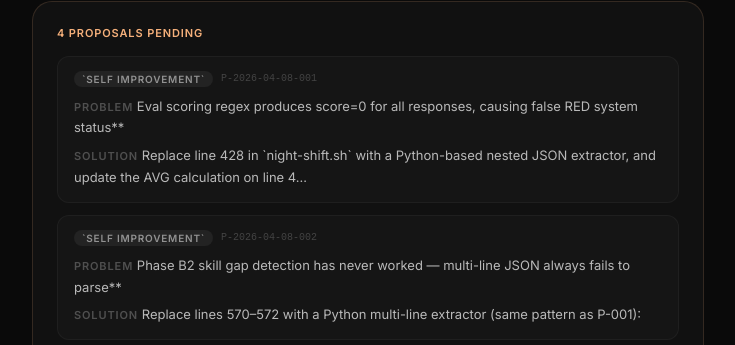
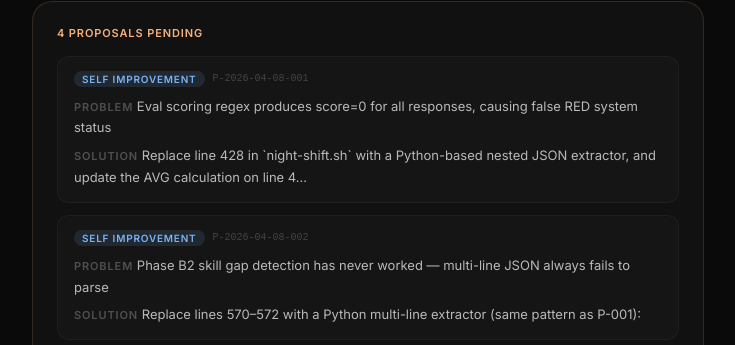
Before and after one commit to 101Reg/agent-dashboard, a React (Vite) app: page / in a window 1280 px wide. Shown: the part 2431-2776 px from the top of the page, without its empty margins (272-1007 px from the left). Built offline with nearby package versions, Linux system fonts and the light colour scheme.

Commit message:
Sync Agent OS data — 2026-04-08 20:04

```diff
--- a/public/data.json
+++ b/public/data.json
@@ -474,26 +474,26 @@
     "proposals": [
       {
         "id": "P-2026-04-08-001",
-        "category": "`self_improvement`",
-        "problem": "Eval scoring regex produces score=0 for all responses, causing false RED system status**",
+        "category": "self_improvement",
+        "problem": "Eval scoring regex produces score=0 for all responses, causing false RED system status",
         "solution": "Replace line 428 in `night-shift.sh` with a Python-based nested JSON extractor, and update the AVG calculation on line 432 to compute from criteria scores if the `avg` field is absent:"
       },
       {
         "id": "P-2026-04-08-002",
-        "category": "`self_improvement`",
-        "problem": "Phase B2 skill gap detection has never worked — multi-line JSON always fails to parse**",
+        "category": "self_improvement",
+        "problem": "Phase B2 skill gap detection has never worked — multi-line JSON always fails to parse",
         "solution": "Replace lines 570–572 with a Python multi-line extractor (same pattern as P-001):"
       },
       {
         "id": "P-2026-04-08-003",
-        "category": "`memory_consolidation`",
-        "problem": "`feedback_electron` and `feedback_xano` clusters have hit 5 files each with no synthesis**",
+        "category": "memory_consolidation",
+        "problem": "feedback_electron` and `feedback_xano` clusters have hit 5 files each with no synthesis",
         "solution": "Hero consolidates each cluster into a canonical reference file:"
       },
       {
         "id": "P-2026-04-08-004",
-        "category": "`regression`",
-        "problem": "Developer agent genuinely degraded on 3 of 5 TC1 criteria — requires investigation before next session**",
+        "category": "regression",
+        "problem": "Developer agent genuinely degraded on 3 of 5 TC1 criteria — requires investigation before next session",
         "solution": "1. `git log --oneline /Users/workshop/.claude/agents/developer.md` — check for recent changes to the agent definition"
       }
     ],
@@ -597,5 +597,5 @@
       }
     ]
   },
-  "lastUpdated": "2026-04-09T01:01:49.881Z"
+  "lastUpdated": "2026-04-09T01:04:04.312Z"
 }
```
Also changed, not shown: scripts/sync-data.js (+4 -3 lines).
